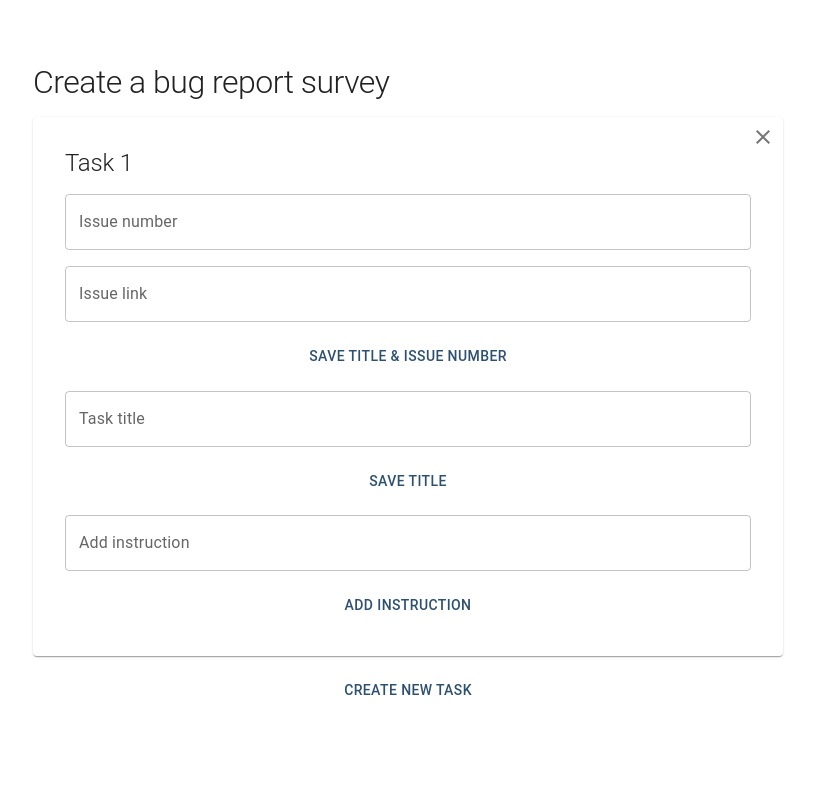
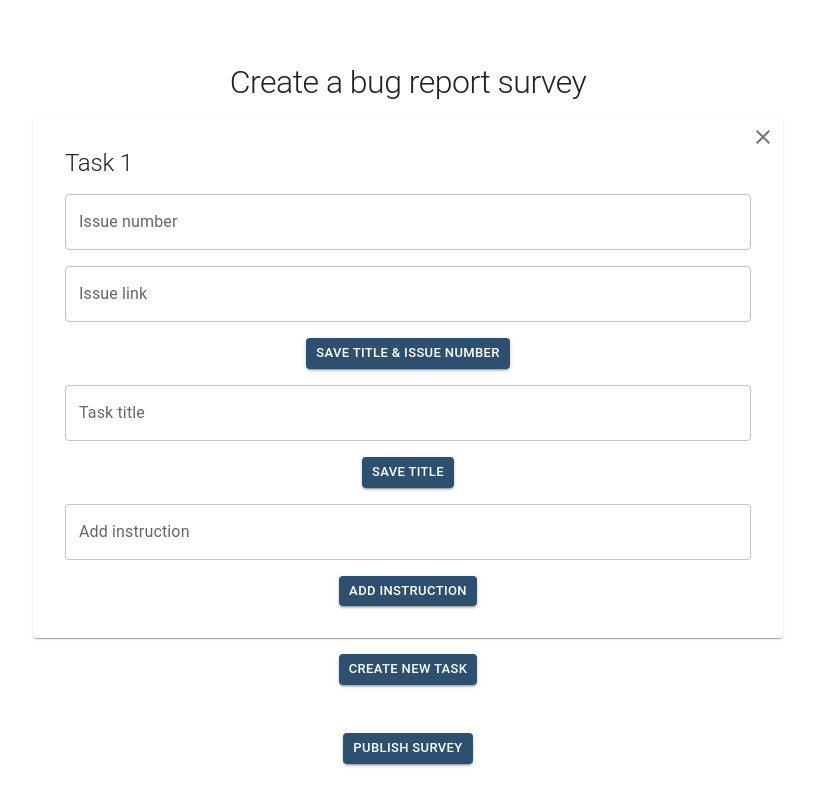
Before and after one commit to JerryUusis/manual_testing_form, a React (Vite) app: page /new in a window 1280 px wide. Shown: the top 806 px of the page, without its empty margins (232-1047 px from the left). Built offline with nearby package versions, Linux system fonts and the light colour scheme.

Commit message:
Update styles. Add submit button

```diff
--- a/src/components/TaskBlock.tsx
+++ b/src/components/TaskBlock.tsx
@@ -55,6 +55,7 @@ const TaskBlock = ({
       sx={{
         display: "flex",
         flexDirection: "column",
+        alignItems:"center",
         gap: "1rem",
         padding: "2rem",
         position: "relative",
@@ -71,7 +72,7 @@ const TaskBlock = ({
       >
         <CloseIcon />
       </IconButton>
-      <Typography variant="h2">Task {taskNumber}</Typography>
+      <Typography variant="h2" sx={{alignSelf:"start"}}>Task {taskNumber}</Typography>
       <IssueNumberInputs />
       {isTitleStored ? (
         <Box
--- a/src/components/TextInput.tsx
+++ b/src/components/TextInput.tsx
@@ -38,6 +38,7 @@ const TextInput = ({
       }}
       value={value}
       onChange={handleOnChange}
+      fullWidth
     />
   );
 };
--- a/src/routes/CreateBugReportSurvey.tsx
+++ b/src/routes/CreateBugReportSurvey.tsx
@@ -28,8 +28,13 @@ const CreateBugReportSurvey = () => {
     setTaskBlocks(filteredTaskBlocks);
   };
 
+  const handleSubmit = (event: React.FormEvent<HTMLFormElement>) => {
+    event.preventDefault();
+  };
+
   return (
     <Box
+      component={"form"}
       sx={{
         display: "flex",
         flexDirection: "column",
@@ -38,8 +43,17 @@ const CreateBugReportSurvey = () => {
         alignItems: "center",
         py: "4rem",
       }}
+      onSubmit={handleSubmit}
     >
-      <Box sx={{ display: "flex", flexDirection: "column", gap: "1rem" }}>
+      <Box
+        sx={{
+          display: "flex",
+          flexDirection: "column",
+          gap: "1rem",
+          alignItems: "center",
+          mb: "3rem",
+        }}
+      >
         <Typography variant="h1">Create a bug report survey</Typography>
         <Box
           sx={{
@@ -61,6 +75,7 @@ const CreateBugReportSurvey = () => {
         </Box>
         <Button onClick={handleCreateNewBlock}>Create new task</Button>
       </Box>
+      <Button type="submit">Publish survey</Button>
     </Box>
   );
 };
--- a/src/utils/theme.ts
+++ b/src/utils/theme.ts
@@ -29,8 +29,14 @@ export const theme = createTheme({
     MuiListItem: {
       styleOverrides: {
         root: {
-          display: "list-item"
+          display: "list-item",
         },
+      },
+    },
+    MuiButton: {
+      defaultProps: {
+        variant: "contained",
+        size: "small"
       },
     },
   },
```
